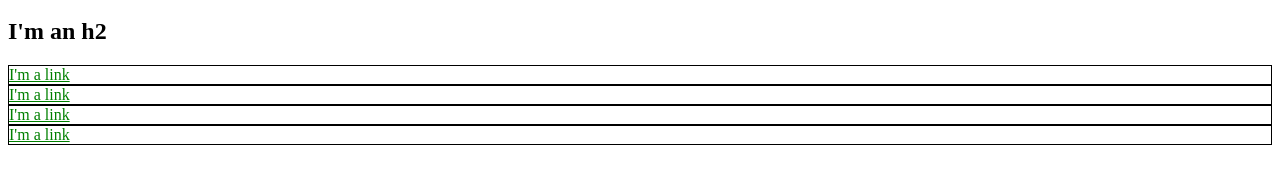
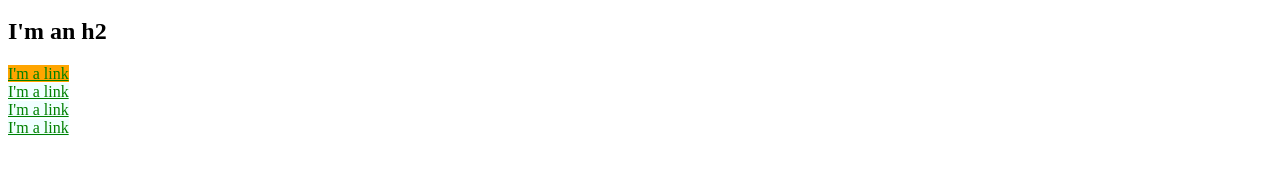
Before and after one commit to hgiaco/hgiaco.github.io, a plain HTML site: page index.html in a window 1280 px wide. Shown: the part 136-320 px from the top of the page. Drawn offline with Linux system fonts and the light colour scheme.

Commit message:
Add CSS styling to 'index.html'

```diff
--- a/index.html
+++ b/index.html
@@ -3,32 +3,52 @@
 	<head>
 		<title>Test Page: Don't Panic</title>
 		<meta charset="utf-8">
+		<style>
+			a {
+				color: red;
+			}
+			#exec-bio {
+				background-color: lightgray;
+			}
+			.bio-box {
+				border: 1ps solid black;
+			}
+			.bio-box a {
+				color: green;
+			}
+			#background-color a {
+				background-color: orange
+			}
+			.background-color a {
+				background-color: azure
+			}
+		</style>
 	</head>
 	<body>
 		<h1>I'm an h1</h1>
 		<ul>
 			<li>
-				<a href="http://example.com/" style="color: red;">Link</a>
+				<a href="http://example.com/">Link</a>
 			</li>
 			<li>
-				<a href="http://example.com/" style="color: red;">Link<?a>
+				<a href="http://example.com/">Link<?a>
 			</li>
 			<li>
-				<a href="http://example.com/" style="color: red;">Link</a>
+				<a href="http://example.com/">Link</a>
 			</li>
 		</ul>
 		<h2>I'm an h2</h2>
-		<div style="border: 1px solid black;">
-			<a href="http://example.com/" style="color: green;">I'm a link</a>
+		<div id="background-color" id="exec-bio" class="bio-box background-color">
+			<a href="http://example.com/">I'm a link</a>
 		</div>
-		<div style="border: 1px solid black;">
-			<a href="http://example.com/" style="color: green;">I'm a link</a>
+		<div class="bio-box background-color">
+			<a href="http://example.com/">I'm a link</a>
 		</div>
-		<div style="border: 1px solid black;">
-			<a href="http://example.com/" style="color: green;">I'm a link</a>
+		<div class="bio-box background-color">
+			<a href="http://example.com/">I'm a link</a>
 		</div>
-		<div style="border: 1px solid black;">
-			<a href="http://example.com/" style="color: green;">I'm a link</a>
+		<div class="bio-box background-color">
+			<a href="http://example.com/">I'm a link</a>
 		</div>
 	</body>
 </html>
```
